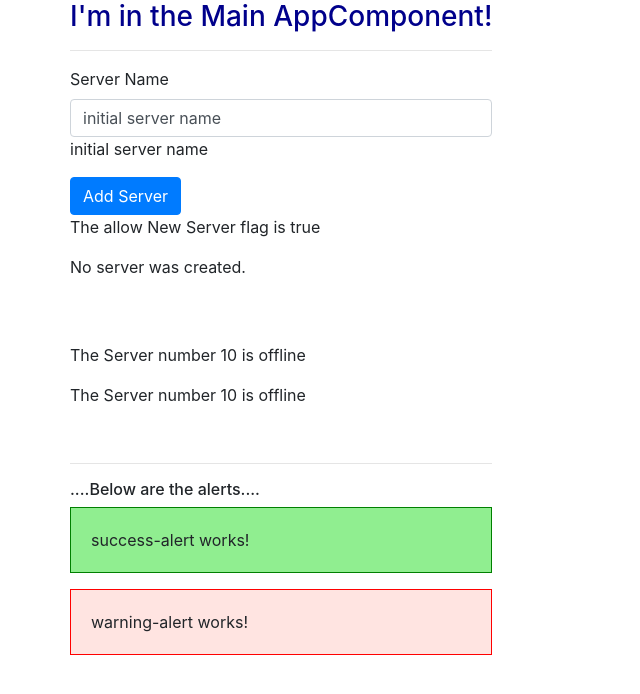
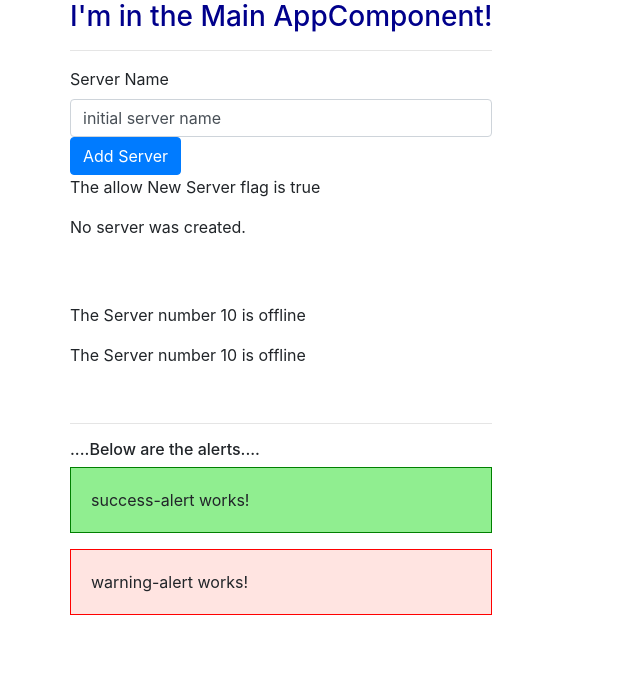
Before and after one commit to melocode/ng_intro_play, an Angular app: page / in a window 1280 px wide. Shown: the top 694 px of the page, without its empty margins (0-640 px from the left). Built offline with nearby package versions, Linux system fonts and the light colour scheme.

Commit message:
show server name on click event.

```diff
--- a/src/app/servers/servers.component.html
+++ b/src/app/servers/servers.component.html
@@ -7,7 +7,7 @@
   type="text"
   class="form-control"
   [(ngModel)]="serverName">
-<p>{{serverName}}</p>
+<!--<p>{{serverName}}</p>-->
 <button
   class="btn btn-primary"
   [disabled]="!allowNewServer"
--- a/src/app/servers/servers.component.ts
+++ b/src/app/servers/servers.component.ts
@@ -24,7 +24,7 @@ export class ServersComponent implements OnInit {
   //start methods with "on" to indicate that the user is going to act on it
   //via the template.
   onCreateServer() {
-    this.serverCreationStatus = 'The server was created.';
+    this.serverCreationStatus = 'The server was created with the following name: ' + "'" + this.serverName + "'";
   }
 
   onUpdateServerName(event: Event) {
```
